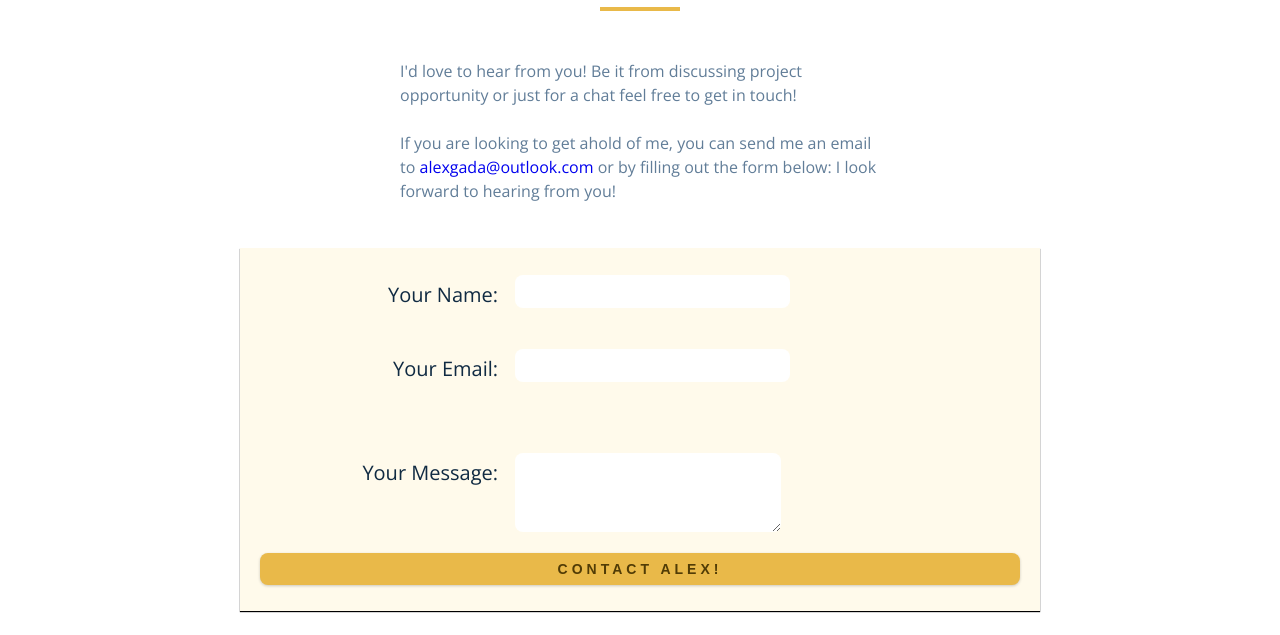
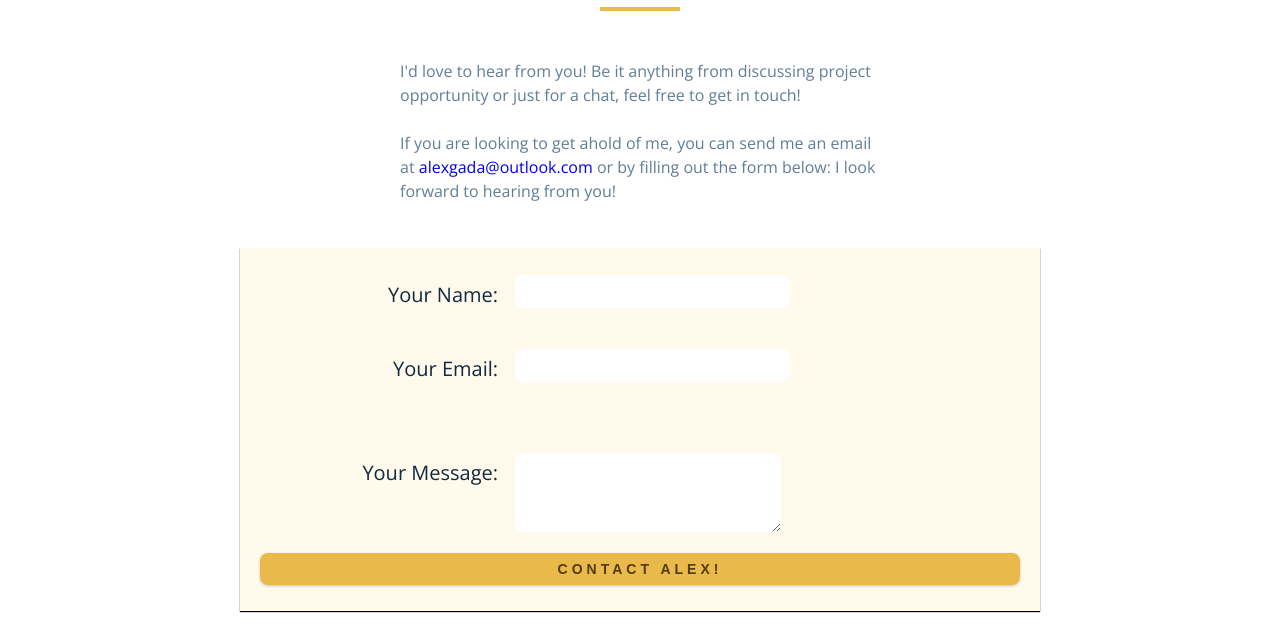
Before and after one commit to AlexGada/portfolio, a plain HTML site: page contact.html in a window 1280 px wide. Shown: the part 165-800 px from the top of the page. Drawn offline with nearby package versions, Linux system fonts and the light colour scheme.

Commit message:
changing grammar

```diff
--- a/contact.html
+++ b/contact.html
@@ -79,11 +79,11 @@
         <div class="underline"></div>
       </div>
       <p class="projects-text">
-        I'd love to hear from you! Be it from discussing project opportunity or
-        just for a chat feel free to get in touch!
+        I'd love to hear from you! Be it anything from discussing project
+        opportunity or just for a chat, feel free to get in touch!
         <br />
         <br />
-        If you are looking to get ahold of me, you can send me an email to
+        If you are looking to get ahold of me, you can send me an email at
         <a href="mailto:email@email.com">alexgada@outlook.com</a> or by filling
         out the form below: I look forward to hearing from you!
       </p>
```
